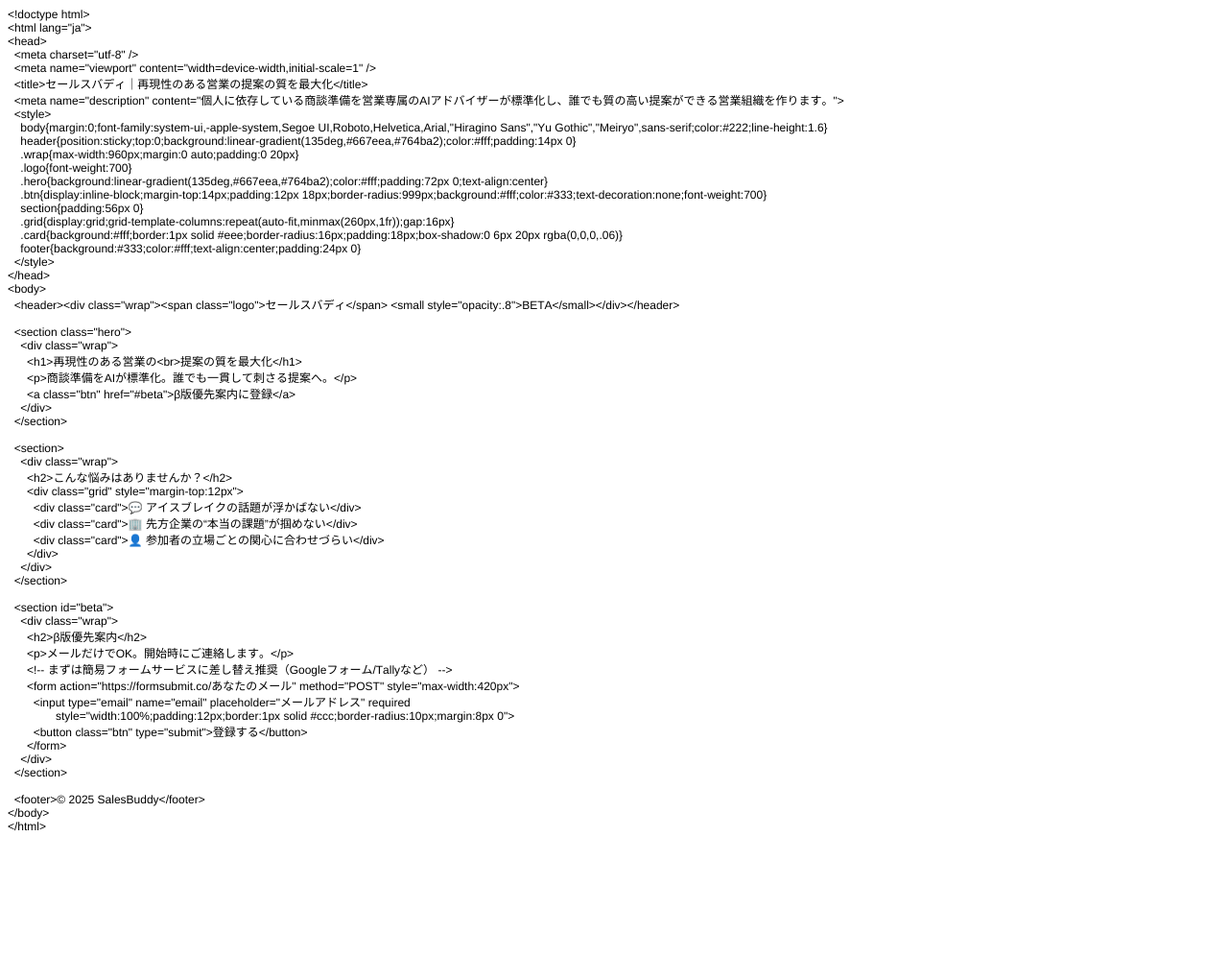
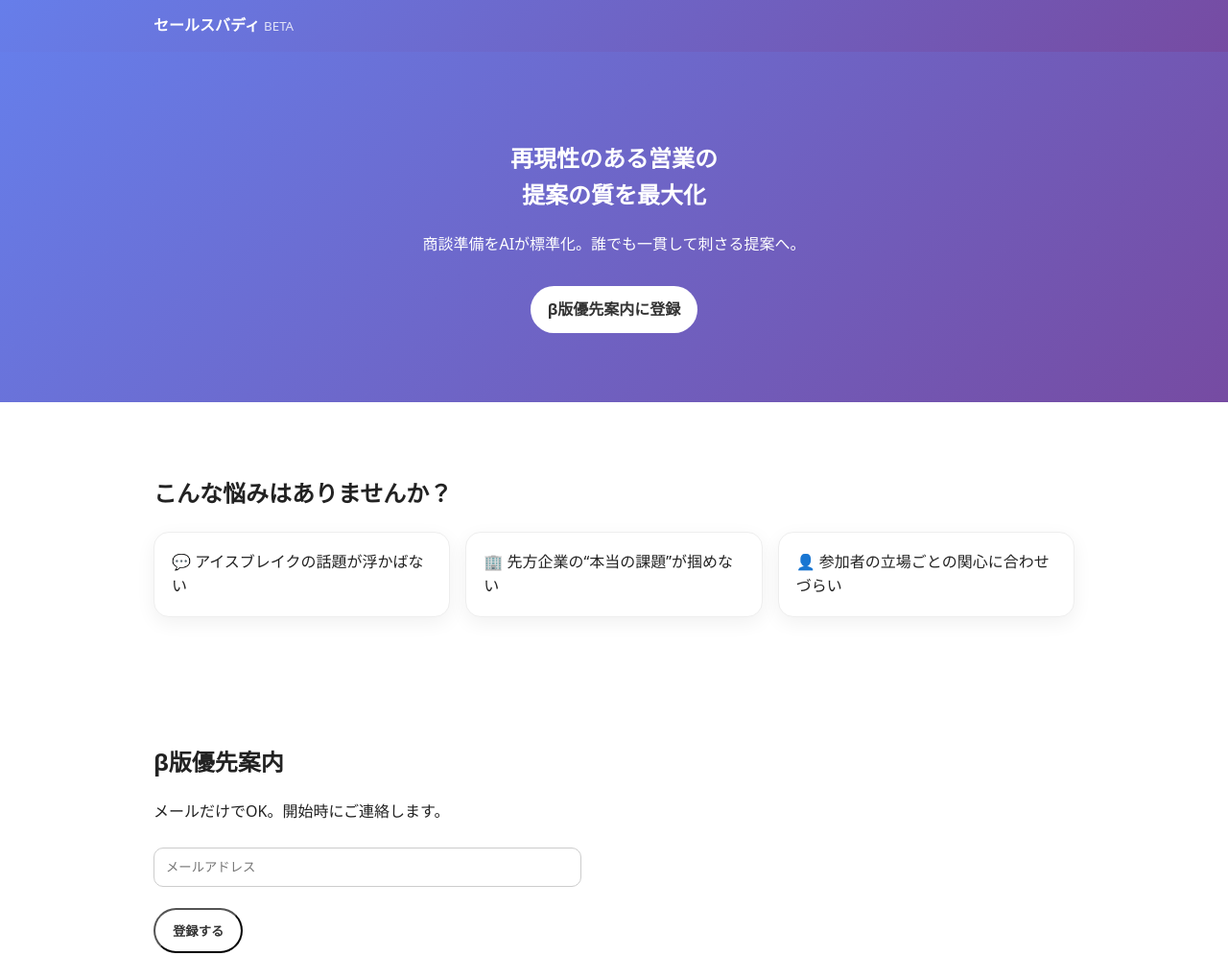
Before and after one commit to yaaaaaaama/salesbuddy, a plain HTML site: page index.html in a window 1280 px wide. Shown: the top 996 px of the page at 96% size. Before the commit the page ends 876 px from the top, so only its background shows below. Drawn offline with Linux system fonts and the light colour scheme.

Commit message:
Update index.html

```diff
--- a/index.html
+++ b/index.html
@@ -1,75 +1,58 @@
-<!DOCTYPE html PUBLIC "-//W3C//DTD HTML 4.01//EN" "http://www.w3.org/TR/html4/strict.dtd">
-<html>
+<!doctype html>
+<html lang="ja">
 <head>
-  <meta http-equiv="Content-Type" content="text/html; charset=utf-8">
-  <meta http-equiv="Content-Style-Type" content="text/css">
-  <title></title>
-  <meta name="Generator" content="Cocoa HTML Writer">
-  <meta name="CocoaVersion" content="2575.7">
-  <style type="text/css">
-    p.p1 {margin: 0.0px 0.0px 0.0px 0.0px; font: 12.0px Helvetica; -webkit-text-stroke: #000000}
-    p.p2 {margin: 0.0px 0.0px 0.0px 0.0px; font: 12.0px Helvetica; -webkit-text-stroke: #000000; min-height: 14.0px}
-    span.s1 {font-kerning: none}
+  <meta charset="utf-8" />
+  <meta name="viewport" content="width=device-width,initial-scale=1" />
+  <title>セールスバディ｜再現性のある営業の提案の質を最大化</title>
+  <meta name="description" content="個人に依存している商談準備を営業専属のAIアドバイザーが標準化し、誰でも質の高い提案ができる営業組織を作ります。">
+  <style>
+    body{margin:0;font-family:system-ui,-apple-system,Segoe UI,Roboto,Helvetica,Arial,"Hiragino Sans","Yu Gothic","Meiryo",sans-serif;color:#222;line-height:1.6}
+    header{position:sticky;top:0;background:linear-gradient(135deg,#667eea,#764ba2);color:#fff;padding:14px 0}
+    .wrap{max-width:960px;margin:0 auto;padding:0 20px}
+    .logo{font-weight:700}
+    .hero{background:linear-gradient(135deg,#667eea,#764ba2);color:#fff;padding:72px 0;text-align:center}
+    .btn{display:inline-block;margin-top:14px;padding:12px 18px;border-radius:999px;background:#fff;color:#333;text-decoration:none;font-weight:700}
+    section{padding:56px 0}
+    .grid{display:grid;grid-template-columns:repeat(auto-fit,minmax(260px,1fr));gap:16px}
+    .card{background:#fff;border:1px solid #eee;border-radius:16px;padding:18px;box-shadow:0 6px 20px rgba(0,0,0,.06)}
+    footer{background:#333;color:#fff;text-align:center;padding:24px 0}
   </style>
 </head>
 <body>
-<p class="p1"><span class="s1">&lt;!doctype html&gt;</span></p>
-<p class="p1"><span class="s1">&lt;html lang="ja"&gt;</span></p>
-<p class="p1"><span class="s1">&lt;head&gt;</span></p>
-<p class="p1"><span class="s1"><span class="Apple-converted-space">  </span>&lt;meta charset="utf-8" /&gt;</span></p>
-<p class="p1"><span class="s1"><span class="Apple-converted-space">  </span>&lt;meta name="viewport" content="width=device-width,initial-scale=1" /&gt;</span></p>
-<p class="p1"><span class="s1"><span class="Apple-converted-space">  </span>&lt;title&gt;セールスバディ｜再現性のある営業の提案の質を最大化&lt;/title&gt;</span></p>
-<p class="p1"><span class="s1"><span class="Apple-converted-space">  </span>&lt;meta name="description" content="個人に依存している商談準備を営業専属のAIアドバイザーが標準化し、誰でも質の高い提案ができる営業組織を作ります。"&gt;</span></p>
-<p class="p1"><span class="s1"><span class="Apple-converted-space">  </span>&lt;style&gt;</span></p>
-<p class="p1"><span class="s1"><span class="Apple-converted-space">    </span>body{margin:0;font-family:system-ui,-apple-system,Segoe UI,Roboto,Helvetica,Arial,"Hiragino Sans","Yu Gothic","Meiryo",sans-serif;color:#222;line-height:1.6}</span></p>
-<p class="p1"><span class="s1"><span class="Apple-converted-space">    </span>header{position:sticky;top:0;background:linear-gradient(135deg,#667eea,#764ba2);color:#fff;padding:14px 0}</span></p>
-<p class="p1"><span class="s1"><span class="Apple-converted-space">    </span>.wrap{max-width:960px;margin:0 auto;padding:0 20px}</span></p>
-<p class="p1"><span class="s1"><span class="Apple-converted-space">    </span>.logo{font-weight:700}</span></p>
-<p class="p1"><span class="s1"><span class="Apple-converted-space">    </span>.hero{background:linear-gradient(135deg,#667eea,#764ba2);color:#fff;padding:72px 0;text-align:center}</span></p>
-<p class="p1"><span class="s1"><span class="Apple-converted-space">    </span>.btn{display:inline-block;margin-top:14px;padding:12px 18px;border-radius:999px;background:#fff;color:#333;text-decoration:none;font-weight:700}</span></p>
-<p class="p1"><span class="s1"><span class="Apple-converted-space">    </span>section{padding:56px 0}</span></p>
-<p class="p1"><span class="s1"><span class="Apple-converted-space">    </span>.grid{display:grid;grid-template-columns:repeat(auto-fit,minmax(260px,1fr));gap:16px}</span></p>
-<p class="p1"><span class="s1"><span class="Apple-converted-space">    </span>.card{background:#fff;border:1px solid #eee;border-radius:16px;padding:18px;box-shadow:0 6px 20px rgba(0,0,0,.06)}</span></p>
-<p class="p1"><span class="s1"><span class="Apple-converted-space">    </span>footer{background:#333;color:#fff;text-align:center;padding:24px 0}</span></p>
-<p class="p1"><span class="s1"><span class="Apple-converted-space">  </span>&lt;/style&gt;</span></p>
-<p class="p1"><span class="s1">&lt;/head&gt;</span></p>
-<p class="p1"><span class="s1">&lt;body&gt;</span></p>
-<p class="p1"><span class="s1"><span class="Apple-converted-space">  </span>&lt;header&gt;&lt;div class="wrap"&gt;&lt;span class="logo"&gt;セールスバディ&lt;/span&gt; &lt;small style="opacity:.8"&gt;BETA&lt;/small&gt;&lt;/div&gt;&lt;/header&gt;</span></p>
-<p class="p2"><span class="s1"></span><br></p>
-<p class="p1"><span class="s1"><span class="Apple-converted-space">  </span>&lt;section class="hero"&gt;</span></p>
-<p class="p1"><span class="s1"><span class="Apple-converted-space">    </span>&lt;div class="wrap"&gt;</span></p>
-<p class="p1"><span class="s1"><span class="Apple-converted-space">      </span>&lt;h1&gt;再現性のある営業の&lt;br&gt;提案の質を最大化&lt;/h1&gt;</span></p>
-<p class="p1"><span class="s1"><span class="Apple-converted-space">      </span>&lt;p&gt;商談準備をAIが標準化。誰でも一貫して刺さる提案へ。&lt;/p&gt;</span></p>
-<p class="p1"><span class="s1"><span class="Apple-converted-space">      </span>&lt;a class="btn" href="#beta"&gt;β版優先案内に登録&lt;/a&gt;</span></p>
-<p class="p1"><span class="s1"><span class="Apple-converted-space">    </span>&lt;/div&gt;</span></p>
-<p class="p1"><span class="s1"><span class="Apple-converted-space">  </span>&lt;/section&gt;</span></p>
-<p class="p2"><span class="s1"></span><br></p>
-<p class="p1"><span class="s1"><span class="Apple-converted-space">  </span>&lt;section&gt;</span></p>
-<p class="p1"><span class="s1"><span class="Apple-converted-space">    </span>&lt;div class="wrap"&gt;</span></p>
-<p class="p1"><span class="s1"><span class="Apple-converted-space">      </span>&lt;h2&gt;こんな悩みはありませんか？&lt;/h2&gt;</span></p>
-<p class="p1"><span class="s1"><span class="Apple-converted-space">      </span>&lt;div class="grid" style="margin-top:12px"&gt;</span></p>
-<p class="p1"><span class="s1"><span class="Apple-converted-space">        </span>&lt;div class="card"&gt;💬 アイスブレイクの話題が浮かばない&lt;/div&gt;</span></p>
-<p class="p1"><span class="s1"><span class="Apple-converted-space">        </span>&lt;div class="card"&gt;🏢 先方企業の“本当の課題”が掴めない&lt;/div&gt;</span></p>
-<p class="p1"><span class="s1"><span class="Apple-converted-space">        </span>&lt;div class="card"&gt;👤 参加者の立場ごとの関心に合わせづらい&lt;/div&gt;</span></p>
-<p class="p1"><span class="s1"><span class="Apple-converted-space">      </span>&lt;/div&gt;</span></p>
-<p class="p1"><span class="s1"><span class="Apple-converted-space">    </span>&lt;/div&gt;</span></p>
-<p class="p1"><span class="s1"><span class="Apple-converted-space">  </span>&lt;/section&gt;</span></p>
-<p class="p2"><span class="s1"></span><br></p>
-<p class="p1"><span class="s1"><span class="Apple-converted-space">  </span>&lt;section id="beta"&gt;</span></p>
-<p class="p1"><span class="s1"><span class="Apple-converted-space">    </span>&lt;div class="wrap"&gt;</span></p>
-<p class="p1"><span class="s1"><span class="Apple-converted-space">      </span>&lt;h2&gt;β版優先案内&lt;/h2&gt;</span></p>
-<p class="p1"><span class="s1"><span class="Apple-converted-space">      </span>&lt;p&gt;メールだけでOK。開始時にご連絡します。&lt;/p&gt;</span></p>
-<p class="p1"><span class="s1"><span class="Apple-converted-space">      </span>&lt;!-- まずは簡易フォームサービスに差し替え推奨（Googleフォーム/Tallyなど） --&gt;</span></p>
-<p class="p1"><span class="s1"><span class="Apple-converted-space">      </span>&lt;form action="https://formsubmit.co/あなたのメール" method="POST" style="max-width:420px"&gt;</span></p>
-<p class="p1"><span class="s1"><span class="Apple-converted-space">        </span>&lt;input type="email" name="email" placeholder="メールアドレス" required</span></p>
-<p class="p1"><span class="s1"><span class="Apple-converted-space">               </span>style="width:100%;padding:12px;border:1px solid #ccc;border-radius:10px;margin:8px 0"&gt;</span></p>
-<p class="p1"><span class="s1"><span class="Apple-converted-space">        </span>&lt;button class="btn" type="submit"&gt;登録する&lt;/button&gt;</span></p>
-<p class="p1"><span class="s1"><span class="Apple-converted-space">      </span>&lt;/form&gt;</span></p>
-<p class="p1"><span class="s1"><span class="Apple-converted-space">    </span>&lt;/div&gt;</span></p>
-<p class="p1"><span class="s1"><span class="Apple-converted-space">  </span>&lt;/section&gt;</span></p>
-<p class="p2"><span class="s1"></span><br></p>
-<p class="p1"><span class="s1"><span class="Apple-converted-space">  </span>&lt;footer&gt;© 2025 SalesBuddy&lt;/footer&gt;</span></p>
-<p class="p1"><span class="s1">&lt;/body&gt;</span></p>
-<p class="p1"><span class="s1">&lt;/html&gt;</span></p>
+  <header><div class="wrap"><span class="logo">セールスバディ</span> <small style="opacity:.8">BETA</small></div></header>
+
+  <section class="hero">
+    <div class="wrap">
+      <h1>再現性のある営業の<br>提案の質を最大化</h1>
+      <p>商談準備をAIが標準化。誰でも一貫して刺さる提案へ。</p>
+      <a class="btn" href="#beta">β版優先案内に登録</a>
+    </div>
+  </section>
+
+  <section>
+    <div class="wrap">
+      <h2>こんな悩みはありませんか？</h2>
+      <div class="grid" style="margin-top:12px">
+        <div class="card">💬 アイスブレイクの話題が浮かばない</div>
+        <div class="card">🏢 先方企業の“本当の課題”が掴めない</div>
+        <div class="card">👤 参加者の立場ごとの関心に合わせづらい</div>
+      </div>
+    </div>
+  </section>
+
+  <section id="beta">
+    <div class="wrap">
+      <h2>β版優先案内</h2>
+      <p>メールだけでOK。開始時にご連絡します。</p>
+      <!-- まずは簡易フォームサービスに差し替え推奨（Googleフォーム/Tallyなど） -->
+      <form action="https://formsubmit.co/あなたのメール" method="POST" style="max-width:420px">
+        <input type="email" name="email" placeholder="メールアドレス" required
+               style="width:100%;padding:12px;border:1px solid #ccc;border-radius:10px;margin:8px 0">
+        <button class="btn" type="submit">登録する</button>
+      </form>
+    </div>
+  </section>
+
+  <footer>© 2025 SalesBuddy</footer>
 </body>
 </html>
```
